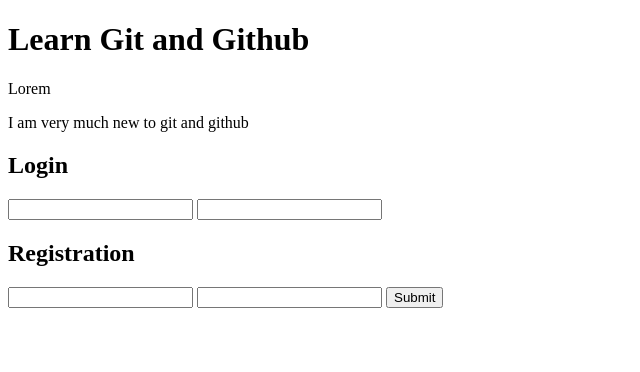
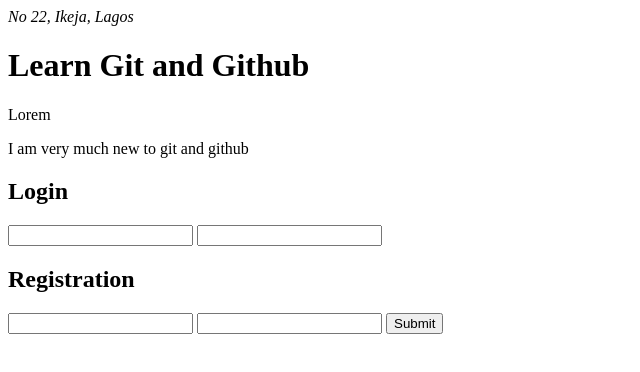
Before and after one commit to ConceptFirstToMastery/learn-git, a plain HTML site: page index.html in a window 1280 px wide. Shown: the whole page, without its empty margins (0-640 px from the left). Drawn offline with Linux system fonts and the light colour scheme.

Commit message:
added address

```diff
--- a/index.html
+++ b/index.html
@@ -6,6 +6,8 @@
     <title>Learn Git and Github</title>
   </head>
   <body>
+    <address>No 22, Ikeja, Lagos</address>
+
     <h1>Learn Git and Github</h1>
     <p>Lorem</p>
     <section>
```
